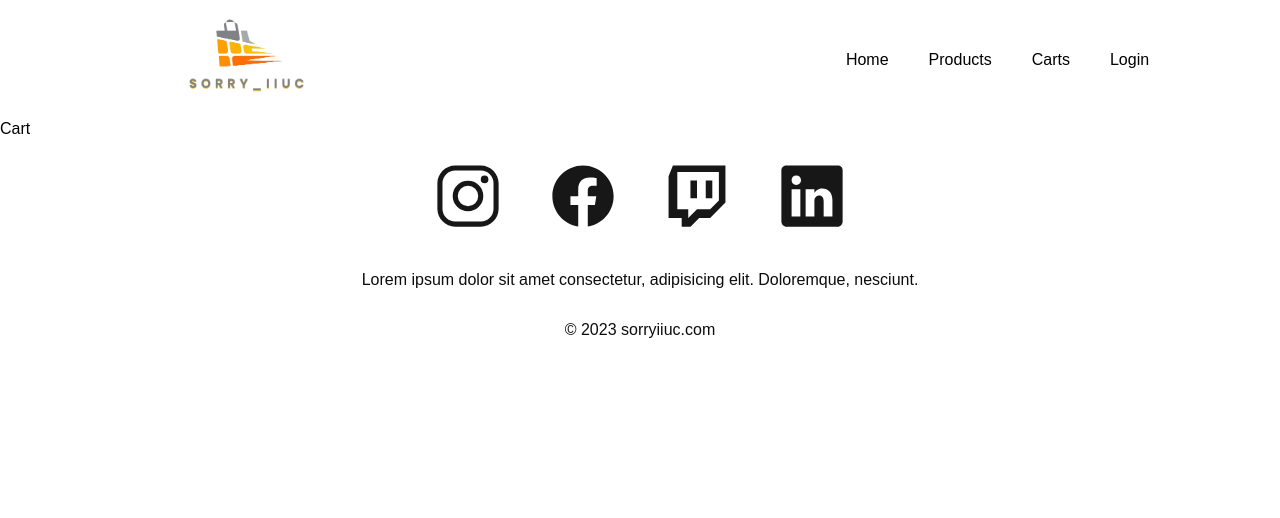
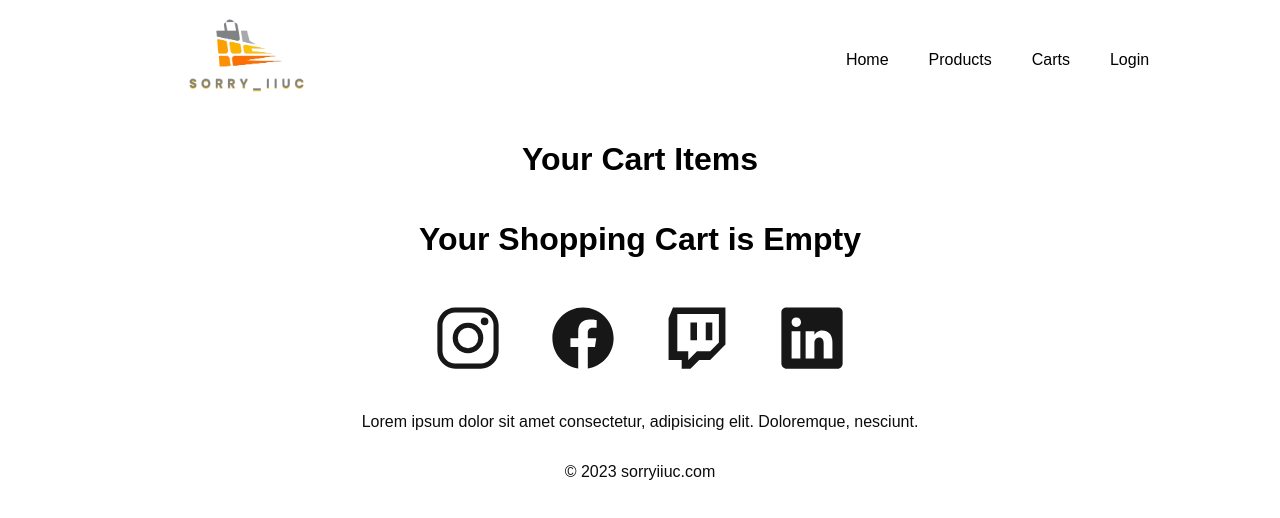
Before and after one commit to mdnazmusakib/E-commerce, a React (Vite) app: page /Cart in a window 1280 px wide. Shown: the top 518 px of the page. Built offline with nearby package versions, Linux system fonts and the light colour scheme.

Commit message:
shop contex and various thing updated

```diff
--- a/src/App.jsx
+++ b/src/App.jsx
@@ -6,11 +6,13 @@
 import { Home } from './Pages/Home'
 import { Shop } from './Pages/Shop/Shop'
 import { Cart } from './Pages/Cart/Cart'
+import { ShopContextProvider } from './Context/shop-context'
 
 
 function App() {
   return (
     <div className="App">
+      <ShopContextProvider>
       <Router>
         <Navbar />
         <Routes>
@@ -20,6 +22,7 @@
         </Routes>
         <Footer />
       </Router>
+      </ShopContextProvider>
 
     </div>
   )
--- /dev/null
+++ b/src/Context/shop-context.jsx
@@ -0,0 +1,60 @@
+import {React, createContext, useState} from 'react'
+import {all_product} from '../assets/all_product'
+
+export const ShopContext = createContext(null);
+
+const getDefaultCart = () =>{
+    let cart = {};
+    for( let i =1; i <all_product.length + 1 ; i++){
+        cart[i]=0;
+    }
+    return cart;
+};
+
+export const ShopContextProvider = (props) => {
+    const[cartItems, setCartItems] = useState(getDefaultCart());
+
+    const getTotalCartAmount = () => {
+    let totalAmount = 0;
+    for (const item in cartItems) {
+        if (cartItems[item] > 0) {
+        let itemInfo = all_product.find((product) => product.id === Number(item));
+        totalAmount += cartItems[item] * itemInfo.price;
+        }
+    }
+    return totalAmount;
+    };
+
+    const addToCart= (itemId) =>{
+        setCartItems((prev) =>({...prev, [itemId]: prev[itemId] +1}));
+    }
+    const removeFromCart= (itemId) =>{
+        setCartItems((prev) =>({...prev, [itemId]: prev[itemId] -1}));
+    }
+    const updateCartItemCount = (newAmount, itemId) => {
+        setCartItems((prev) => ({ ...prev, [itemId]: newAmount }));
+    };
+
+    const checkout = () => {
+        setCartItems(getDefaultCart());
+    };
+
+    const contextValue = {
+        cartItems,
+        addToCart,
+        updateCartItemCount,
+        removeFromCart,
+        getTotalCartAmount,
+        checkout,
+      };
+
+    const contexValue ={cartItems, addToCart, removeFromCart};
+
+    console.log(cartItems);
+  return (
+    <ShopContext.Provider value={contextValue}>
+        {props.children}
+        </ShopContext.Provider>
+
+  );
+};
--- /dev/null
+++ b/src/Pages/Cart/Cart-item.jsx
@@ -0,0 +1,28 @@
+import React, { useContext } from "react";
+import { ShopContext } from "../../Context/shop-context";
+
+export const CartItem = (props) => {
+    const {id, title, price, image} = props.data;
+  const { cartItems, addToCart, removeFromCart, updateCartItemCount } =
+    useContext(ShopContext);
+
+  return (
+    <div className="cartItem">
+      <img src={image} />
+      <div className="description">
+        <p>
+          <b>{title}</b>
+        </p>
+        <p> Price: ${price}</p>
+        <div className="countHandler">
+          <button onClick={() => removeFromCart(id)}> - </button>
+          <input
+            value={cartItems[id]}
+            onChange={(e) => updateCartItemCount(Number(e.target.value), id)}
+          />
+          <button onClick={() => addToCart(id)}> + </button>
+        </div>
+      </div>
+    </div>
+  );
+};
--- /dev/null
+++ b/src/Pages/Cart/Cart.css
@@ -0,0 +1,43 @@
+.cart {
+    display: flex;
+    flex-direction: column;
+    justify-content: center;
+    align-items: center;
+  }
+
+  .cartItem {
+    width: 700px;
+    height: 250px;
+    display: flex;
+
+    align-items: center;
+    box-shadow: 0px 3px 15px rgba(0, 0, 0, 0.2);
+    border-radius: 25px;
+    margin: 30px;
+  }
+
+  .cartItem img {
+    width: 200px;
+  }
+
+  .cartItem .description {
+    width: 100%;
+    font-size: 30px;
+  }
+
+  .countHandler input {
+    width: 40px;
+    text-align: center;
+    font-weight: bolder;
+  }
+
+  .checkout button {
+    width: 150px;
+    height: 50px;
+    background-color: rgb(19, 19, 19);
+    color: white;
+    border: none;
+    border-radius: 8px;
+    margin: 10px;
+    cursor: pointer;
+  }
--- a/src/Pages/Cart/Cart.jsx
+++ b/src/Pages/Cart/Cart.jsx
@@ -1,7 +1,45 @@
-import React from 'react'
+import React, { useContext } from "react";
+import { ShopContext } from "../../Context/shop-context";
+import { all_product } from "../../assets/all_product";
+import { CartItem } from "./Cart-item";
+import { useNavigate } from "react-router-dom";
 
+import "./cart.css";
 export const Cart = () => {
+  const { cartItems, getTotalCartAmount, checkout } = useContext(ShopContext);
+  const totalAmount = getTotalCartAmount();
+
+  const navigate = useNavigate();
+
   return (
-    <div>Cart</div>
-  )
-}
+    <div className="cart">
+      <div>
+        <h1>Your Cart Items</h1>
+      </div>
+      <div className="cart">
+        {all_product.map((product) => {
+          if (cartItems[product.id] !== 0) {
+            return <CartItem data={product} />;
+          }
+        })}
+      </div>
+
+      {totalAmount > 0 ? (
+        <div className="checkout">
+          <p> Subtotal: ${totalAmount} </p>
+          <button onClick={() => navigate("/Shop")}> Continue Shopping </button>
+          <button
+            onClick={() => {
+              checkout();
+              navigate("/checkout");
+            }}
+          >
+            Checkout
+          </button>
+        </div>
+      ) : (
+        <h1> Your Shopping Cart is Empty</h1>
+      )}
+    </div>
+  );
+};
--- a/src/Pages/Shop/Product.jsx
+++ b/src/Pages/Shop/Product.jsx
@@ -1,7 +1,15 @@
-import React from 'react'
+import React, { useContext } from 'react'
+import {ShopContext} from '../../Context/shop-context'
+
+
 export const Product = (props) => {
   const {id, title, price, image} = props.data;
-  return <div className='product'>
+  const{ addToCart, cartItems} = useContext(ShopContext);
+
+  const cartItemCount = cartItems[id];
+
+  return (
+  <div className='product'>
     <img src={image} />
     <div className='description'>
         <p>
@@ -9,8 +17,9 @@
         </p>
         <p>${price}</p>
     </div>
-    <button className="addToCartBttn" >
-        Add To Cart
+    <button className="addToCartBttn" onClick={()=> addToCart(id)} >
+        Add To Cart {cartItemCount > 0 && <> ({cartItemCount})</>}
     </button>
   </div>
-}
+  );
+};
--- a/src/Pages/Shop/Shop.jsx
+++ b/src/Pages/Shop/Shop.jsx
@@ -12,5 +12,5 @@
          <Product data={product}/>
          )}</div>
     </div>
-  )
-}
+  );
+};
```
Also changed, not shown: src/Firebase/Firebase.js (deleted, +0 -19 lines).
